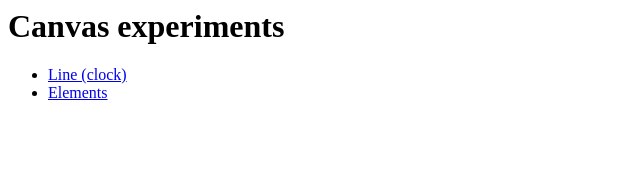
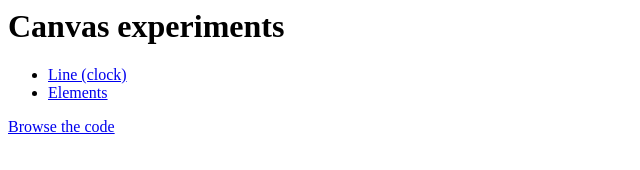
Before and after one commit to matharden/canvas_experiments, a plain HTML site: page index.html in a window 1280 px wide. Shown: the whole page, without its empty margins (0-640 px from the left). Drawn offline with Linux system fonts and the light colour scheme.

Commit message:
Link back to repo

```diff
--- a/index.html
+++ b/index.html
@@ -8,5 +8,6 @@
   <li><a href="line.html">Line (clock)</a></li>
   <li><a href="elements.html">Elements</a></li>
 </ul>
+<p><a href="https://github.com/matharden/canvas_experiments/">Browse the code</a></p>
 </body>
 </html>
```
